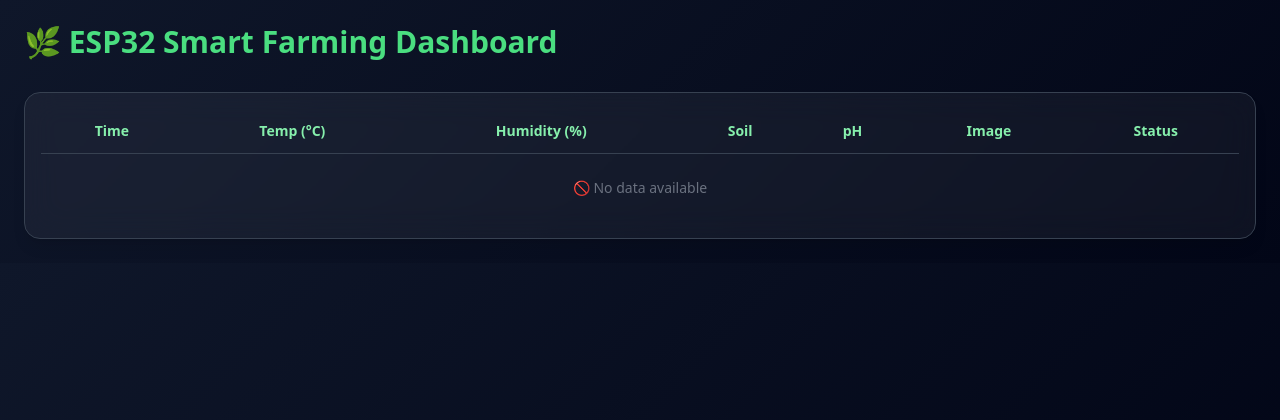
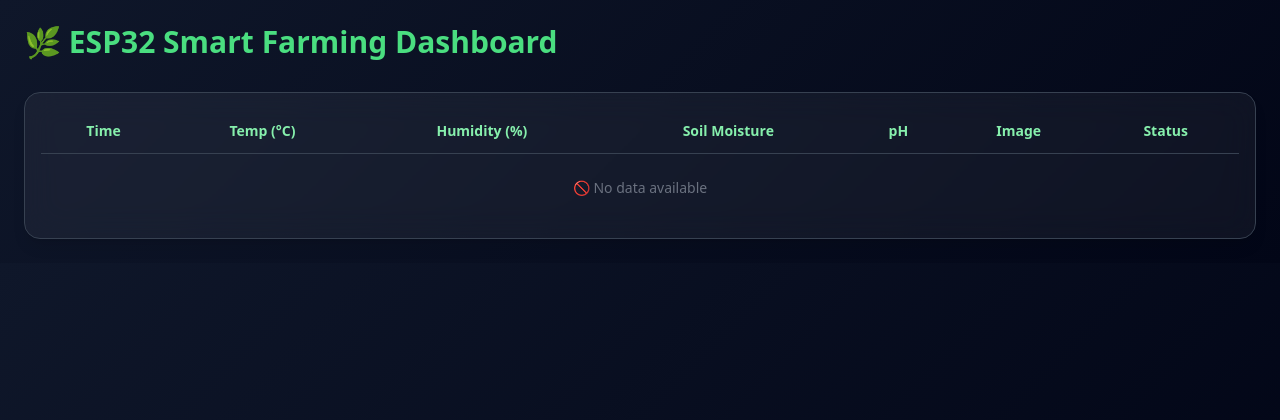
Before and after one commit to sivasai12348910-sys/dummy1, a Django app: page / in a window 1280 px wide. Shown: the top 420 px of the page. Run offline with Django 5.2, Linux system fonts and the light colour scheme; data that the repository does not hold is empty; some libraries are stand-ins or nearby versions.

Commit message:
moisture

```diff
--- a/dashboard/templates/dashboard.html
+++ b/dashboard/templates/dashboard.html
@@ -36,7 +36,7 @@
             <th class="p-3">Time</th>
             <th class="p-3">Temp (°C)</th>
             <th class="p-3">Humidity (%)</th>
-            <th class="p-3">Soil</th>
+            <th class="p-3">Soil Moisture</th>
             <th class="p-3">pH</th>
             <th class="p-3">Image</th>
             <th class="p-3">Status</th>
```
